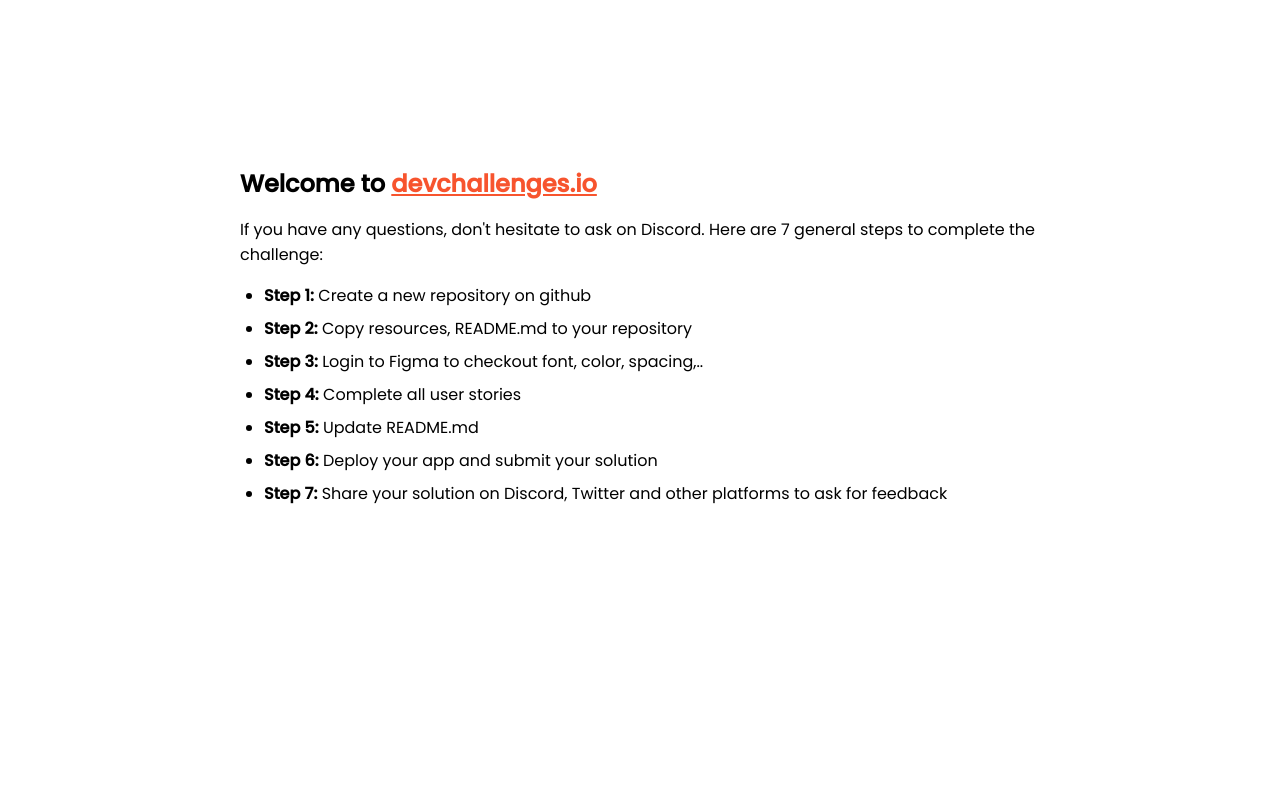
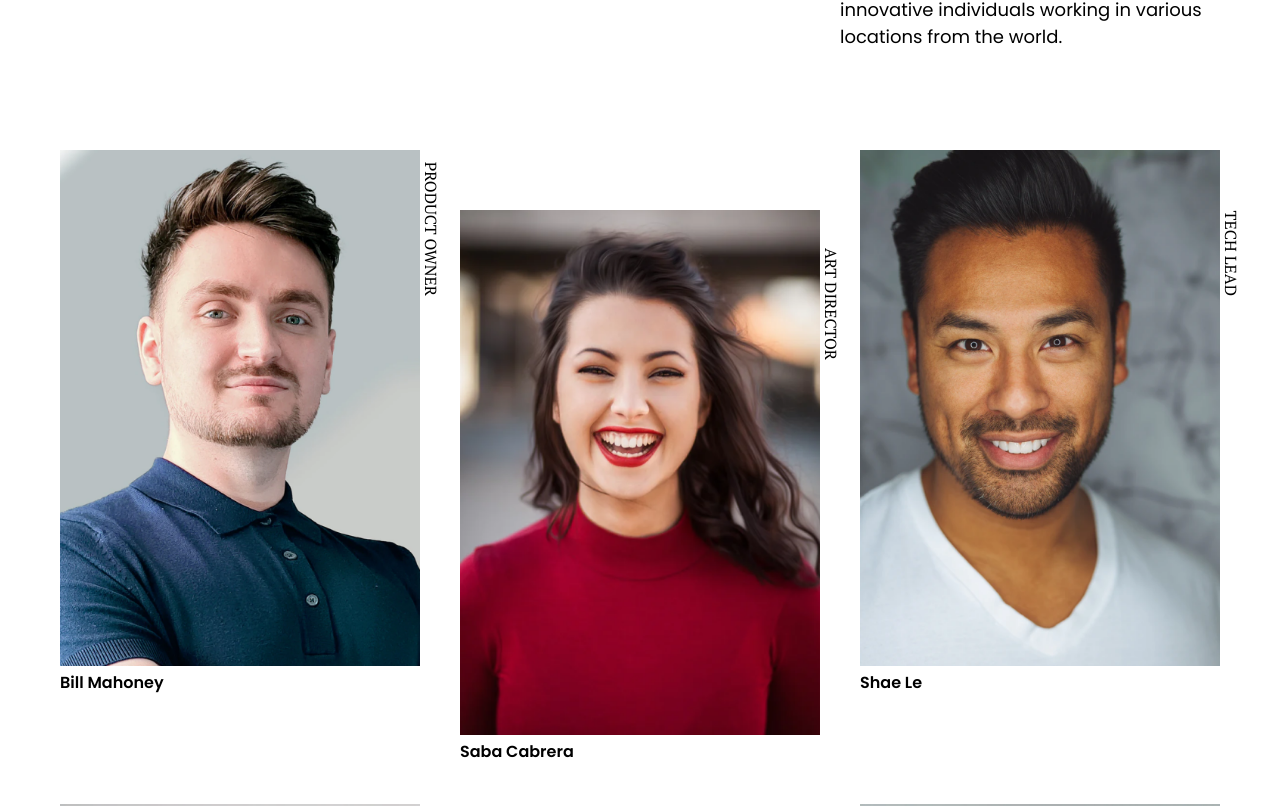
Before and after one commit to SalvadorLekan/team-page, a plain HTML site: page index.html in a window 1280 px wide. Shown: the part 74-880 px from the top of the page. Before the commit the page ends 800 px from the top, so only its background shows below. Drawn offline with Linux system fonts and the light colour scheme.

Commit message:
completed

```diff
--- a/index.html
+++ b/index.html
@@ -10,86 +10,73 @@
 
     <link rel="icon" href="devchallenges.png" />
 
+    <link rel="shortcut icon" type="image/x-icon" href="/" />
+
+    <link rel="preconnect" href="https://fonts.googleapis.com" />
+    <link rel="preconnect" href="https://fonts.gstatic.com" crossorigin />
     <link
-      rel="shortcut icon"
-      type="image/x-icon"
-      href="https://devchallenges.io/"
-    />
-
-    <link
-      href="https://fonts.googleapis.com/css2?family=Poppins:wght@400;500&display=swap"
+      href="https://fonts.googleapis.com/css2?family=Montserrat:wght@700&family=PT+Serif:wght@400;700&family=Poppins:wght@400;600&display=swap"
       rel="stylesheet"
     />
-
-    <title>Devchallenges</title>
-
-    <style>
-      body {
-        font-family: "Poppins", sans-serif;
-      }
-
-      ul {
-        padding-left: 24px;
-      }
-
-      li {
-        margin-bottom: 8px;
-      }
-
-      .welcome {
-        max-width: 800px;
-        margin: 0 auto;
-      }
-
-      .welcome-text {
-        margin-top: 30vh;
-        font-weight: 500;
-      }
-
-      .welcome-text p {
-        font-size: 1rem;
-        font-weight: 400;
-      }
-
-      .welcome-text h1 {
-        font-size: 1.5rem;
-      }
-
-      .welcome-text a {
-        color: #f7542e;
-      }
-    </style>
+    <title>My team page | Devchallenges</title>
+    <link rel="stylesheet" href="/style.css" />
   </head>
   <body>
-    <div class="welcome">
-      <div class="welcome-text">
-        <h1>
-          Welcome to
-          <a href="https://devchallenges.io/" target="_blank"
-            >devchallenges.io</a
-          >
-        </h1>
-
-        <p>
-          If you have any questions, don't hesitate to ask on Discord. Here are
-          7 general steps to complete the challenge:
+    <div class="top">
+      <h1>The creative crew</h1>
+      <div class="">
+        <h2>Who we are</h2>
+        <p id="description">
+          We are team of creatively diverse. driven. innovative individuals working in various locations from the world.
         </p>
       </div>
-
-      <ul>
-        <li><b>Step 1:</b> Create a new repository on github</li>
-        <li><b>Step 2:</b> Copy resources, README.md to your repository</li>
-        <li>
-          <b>Step 3:</b> Login to Figma to checkout font, color, spacing,..
-        </li>
-        <li><b>Step 4:</b> Complete all user stories</li>
-        <li><b>Step 5:</b> Update README.md</li>
-        <li><b>Step 6:</b> Deploy your app and submit your solution</li>
-        <li>
-          <b>Step 7:</b> Share your solution on Discord, Twitter and other
-          platforms to ask for feedback
-        </li>
-      </ul>
     </div>
+    <div class="gallery">
+      <div class="gallery-item-container">
+        <div class="gallery-item">
+          <img src="/photo1.png" alt="Bill Mahoney" />
+          <h3>Bill Mahoney</h3>
+          <p>Product owner</p>
+        </div>
+      </div>
+      <div class="gallery-item-container">
+        <div class="gallery-item">
+          <img src="/photo2.png" alt="Saba Cabrera" />
+          <h3>Saba Cabrera</h3>
+          <p>Art director</p>
+        </div>
+      </div>
+      <div class="gallery-item-container">
+        <div class="gallery-item">
+          <img src="/photo3.png" alt="Shae Le" />
+          <h3>Shae Le</h3>
+          <p>Tech Lead</p>
+        </div>
+      </div>
+      <div class="gallery-item-container">
+        <div class="gallery-item">
+          <img src="/photo4.png" alt="Skylah Lu" />
+          <h3>Skylah Lu</h3>
+          <p>UX Designer</p>
+        </div>
+      </div>
+      <div class="gallery-item-container">
+        <div class="gallery-item">
+          <img src="/photo5.png" alt="Griff Richards" />
+          <h3>Griff Richards</h3>
+          <p>Developer</p>
+        </div>
+      </div>
+      <div class="gallery-item-container">
+        <div class="gallery-item">
+          <img src="/photo6.png" alt="Stan John" />
+          <h3>Stan John</h3>
+          <p>Developer</p>
+        </div>
+      </div>
+    </div>
+    <footer>
+      <p>created by <a href="https://github.com/salvadorlekan" target="_blank">@SalvadorLekan</a> - devChallenges.io</p>
+    </footer>
   </body>
 </html>
--- /dev/null
+++ b/style.css
@@ -0,0 +1,114 @@
+/*
+font-family: 'Montserrat', sans-serif;
+font-family: 'Poppins', sans-serif;
+font-family: 'PT Serif', serif;
+*/
+
+*,
+*:before,
+*:after {
+  margin: 0;
+  padding: 0;
+  box-sizing: border-box;
+}
+body {
+  padding: 1rem;
+}
+.top {
+  margin-bottom: 5rem;
+}
+h1 {
+  font-size: 2.25rem;
+  font-weight: 700;
+  font-family: "PT Serif", serif;
+  margin-bottom: 1rem;
+}
+.gallery-item p {
+  font-family: "PT Serif", serif;
+  text-transform: uppercase;
+}
+h2 {
+  font-size: 1.125rem;
+  font-weight: 600;
+  font-family: "Poppins", sans-serif;
+}
+h3 {
+  font-size: 1rem;
+  font-weight: 600;
+  font-family: "Poppins", sans-serif;
+}
+footer {
+  font-family: "Montserrat", sans-serif;
+  text-align: center;
+  color: #bdbdbd;
+}
+footer a {
+  font-weight: bold;
+  color: inherit;
+}
+#description {
+  font-size: 1.125rem;
+  font-weight: 400;
+  font-family: "Poppins", sans-serif;
+}
+.gallery {
+  display: grid;
+  grid-template-columns: 1fr 1fr;
+}
+
+.gallery-item-container {
+  padding: 1.25rem;
+  position: relative;
+}
+.gallery-item-container:nth-child(2n) {
+  padding-top: 5rem;
+}
+
+.gallery-item img {
+  max-width: 100%;
+}
+
+.gallery-item p {
+  position: absolute;
+  top: 9rem;
+  right: 1.25rem;
+  transform: rotate(90deg);
+  transform-origin: bottom right;
+}
+.gallery-item-container:nth-child(2n) p {
+  top: 13rem;
+}
+
+@media screen and (min-width: 768px) {
+  .top {
+    display: flex;
+    justify-content: space-between;
+    max-width: 1200px;
+    margin: 0 auto;
+    margin-bottom: 5rem;
+  }
+  .top p {
+    max-width: 25rem;
+  }
+  .gallery {
+    grid-template-columns: 1fr 1fr 1fr;
+    max-width: 1200px;
+    margin: 0 auto;
+  }
+  .gallery-item-container {
+    padding: 1.25rem;
+    position: relative;
+  }
+  .gallery-item-container:nth-child(2n) {
+    padding-top: 1.25rem;
+  }
+  .gallery-item-container:nth-child(2n) p {
+    top: 9rem;
+  }
+  .gallery-item-container:nth-child(3n-1) {
+    padding-top: 5rem;
+  }
+  .gallery-item-container:nth-child(3n-1) p {
+    top: 13rem;
+  }
+}
```
